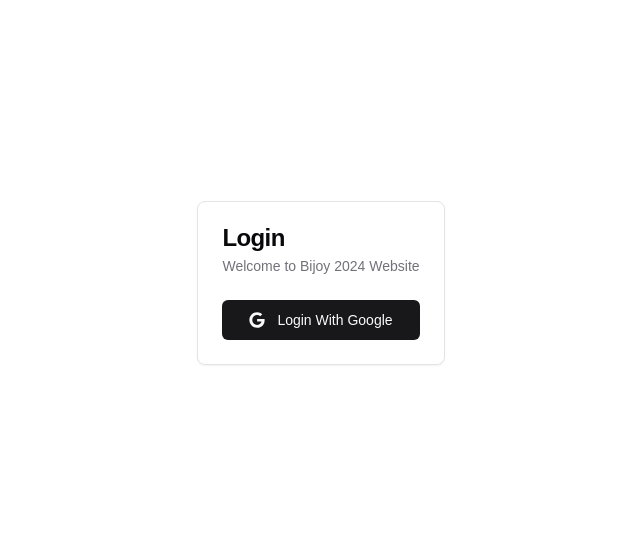
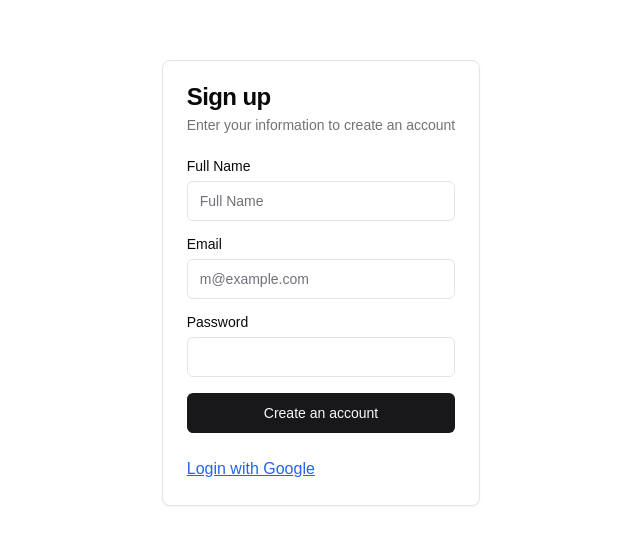
Before and after one commit to Salman-165324/bijoy2024Task, a Next.js app: page / in a window 1280 px wide. Shown: the part 117-662 px from the top of the page, without its empty margins (319-959 px from the left). Built offline with nearby package versions, Linux system fonts and the light colour scheme.

Commit message:
Created the Singup Form

```diff
--- /dev/null
+++ b/app/login/page.js
@@ -0,0 +1,12 @@
+import React from 'react'
+import LoginForm from "@/components/LoginForm";
+
+const page = () => {
+  return (
+    <div>
+        <LoginForm></LoginForm>
+    </div>
+  )
+}
+
+export default page
--- a/app/page.js
+++ b/app/page.js
@@ -1,9 +1,9 @@
-import LoginForm from "@/components/LoginForm";
+import SignupForm from "@/components/SignupForm";
 
 export default function Home() {
   return (
-    <main className="w-screen h-screen">
-      <LoginForm></LoginForm>
-    </main>
+    <main>
+      <SignupForm></SignupForm>
+      </main>
   );
 }
--- /dev/null
+++ b/components/SignupForm.jsx
@@ -0,0 +1,54 @@
+"use client"
+import { Button } from "@/components/ui/button";
+import {
+  Card,
+  CardContent,
+  CardDescription,
+  CardFooter,
+  CardHeader,
+  CardTitle,
+} from "@/components/ui/card";
+import { Input } from "@/components/ui/input";
+import { Label } from "@/components/ui/label";
+import Link from "next/link";
+
+export default function SignupForm() {
+  return (
+    <section className="w-screen h-screen flex flex-col justify-center items-center">
+      <Card className="">
+        <CardHeader className="text-xl">
+          <CardTitle>Sign up</CardTitle>
+          <CardDescription>
+            Enter your information to create an account
+          </CardDescription>
+        </CardHeader>
+        <CardContent>
+          <form className="grid  gap-4">
+
+            <div className="grid gap-2">
+              <Label htmlFor="last-name">Full Name</Label>
+              <Input id="full-name" placeholder="Full Name"></Input>
+            </div>
+
+            <div className="grid gap-2">
+              <Label htmlFor="email">Email</Label>
+              <Input id="email" type="email" placeholder="m@example.com" />
+            </div>
+
+            <div className="grid gap-2">
+              <Label htmlFor="password">Password</Label>
+              <Input id="password" type="password" />
+            </div>
+
+            <Button type="submit" className="w-full">
+              Create an account
+            </Button>
+          </form>
+        </CardContent>
+        <CardFooter>
+        <Link className="underline text-blue-600 line" href ="/login">Login with Google</Link>
+        </CardFooter>
+      </Card>
+    </section>
+  );
+}
--- a/tsconfig.json
+++ b/tsconfig.json
@@ -21,6 +21,6 @@
       "@/*": ["./*"]
     }
   },
-  "include": ["next-env.d.ts", "**/*.ts", "**/*.tsx", ".next/types/**/*.ts", "lib/actions/authentication.js", "app/api/auth/[...nextauth]/route.js", "app/page.js"],
+  "include": ["next-env.d.ts", "**/*.ts", "**/*.tsx", ".next/types/**/*.ts", "lib/actions/authentication.js", "app/api/auth/[...nextauth]/route.js", "app/page.js", "components/LoginForm.jsx"],
   "exclude": ["node_modules"]
 }
```
Also changed, not shown: components/LoginForm.jsx (renamed from components/LoginForm.tsx).
